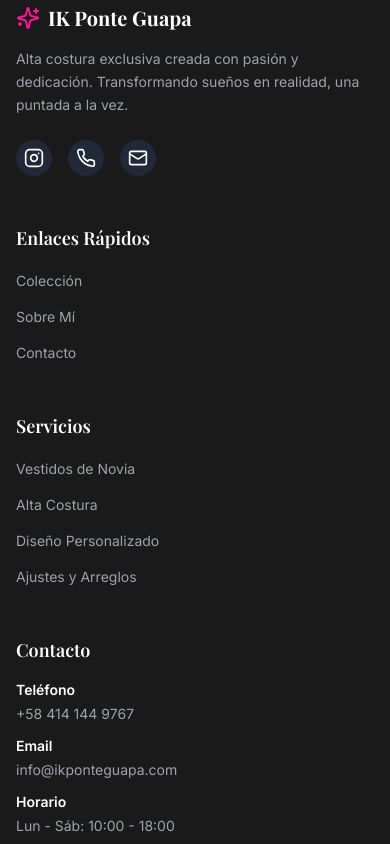
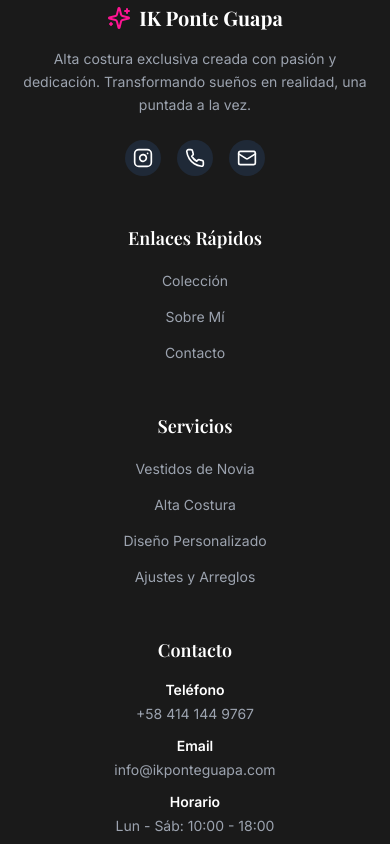
Before and after one commit to ferjbadev/IKPonteGuapa, a React (Vite) app: page / in a window 390 px wide. Shown: the part 4680-5524 px from the top of the page. Built offline with nearby package versions, Linux system fonts and the light colour scheme.

Commit message:
Update App.tsx

```diff
--- a/src/App.tsx
+++ b/src/App.tsx
@@ -395,8 +395,8 @@
         <div className="max-w-7xl mx-auto px-4 sm:px-6 lg:px-8">
           <div className="grid grid-cols-1 md:grid-cols-4 gap-12 mb-12">
             {/* Columna 1: Marca */}
-            <div className="space-y-4">
-              <div className="flex items-center space-x-2">
+            <div className="space-y-4 text-center md:text-left">
+              <div className="flex items-center justify-center md:justify-start space-x-2">
                 <Sparkles className="h-6 w-6 text-fucsia" />
                 <h3 className="text-xl font-bold font-serif">IK Ponte Guapa</h3>
               </div>
@@ -404,7 +404,7 @@
                 Alta costura exclusiva creada con pasión y dedicación.
                 Transformando sueños en realidad, una puntada a la vez.
               </p>
-              <div className="flex space-x-4 pt-2">
+              <div className="flex space-x-4 pt-2 justify-center md:justify-start">
                 <a href="#" className="p-2 bg-gray-800 rounded-full hover:bg-fucsia transition">
                   <Instagram className="h-5 w-5" />
                 </a>
@@ -418,7 +418,7 @@
             </div>
 
             {/* Columna 2: Enlaces Rápidos */}
-            <div>
+            <div className="text-center md:text-left">
               <h4 className="text-lg font-semibold mb-4">Enlaces Rápidos</h4>
               <ul className="space-y-3">
                 <li>
@@ -440,7 +440,7 @@
             </div>
 
             {/* Columna 3: Servicios */}
-            <div>
+            <div className="text-center md:text-left">
               <h4 className="text-lg font-semibold mb-4">Servicios</h4>
               <ul className="space-y-3">
                 <li>
@@ -467,7 +467,7 @@
             </div>
 
             {/* Columna 4: Contacto */}
-            <div>
+            <div className="text-center md:text-left">
               <h4 className="text-lg font-semibold mb-4">Contacto</h4>
               <ul className="space-y-3">
                 <li className="text-gray-400 text-sm">
@@ -492,7 +492,7 @@
               <p className="text-gray-500 text-sm">
                 © 2025 IK Ponte Guapa. Todos los derechos reservados.
               </p>
-              <div className="flex space-x-6 text-sm">
+              <div className="flex flex-col sm:flex-row space-y-2 sm:space-y-0 sm:space-x-6 text-sm items-center">
                 <a href="#" className="text-gray-500 hover:text-fucsia transition">
                   Política de Privacidad
                 </a>
```
